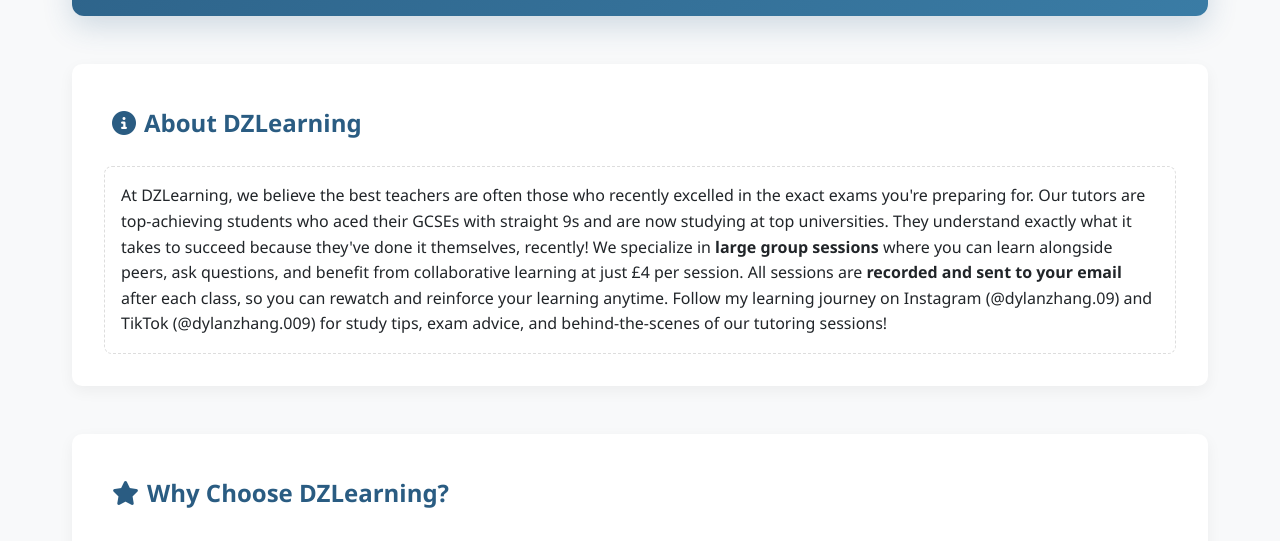
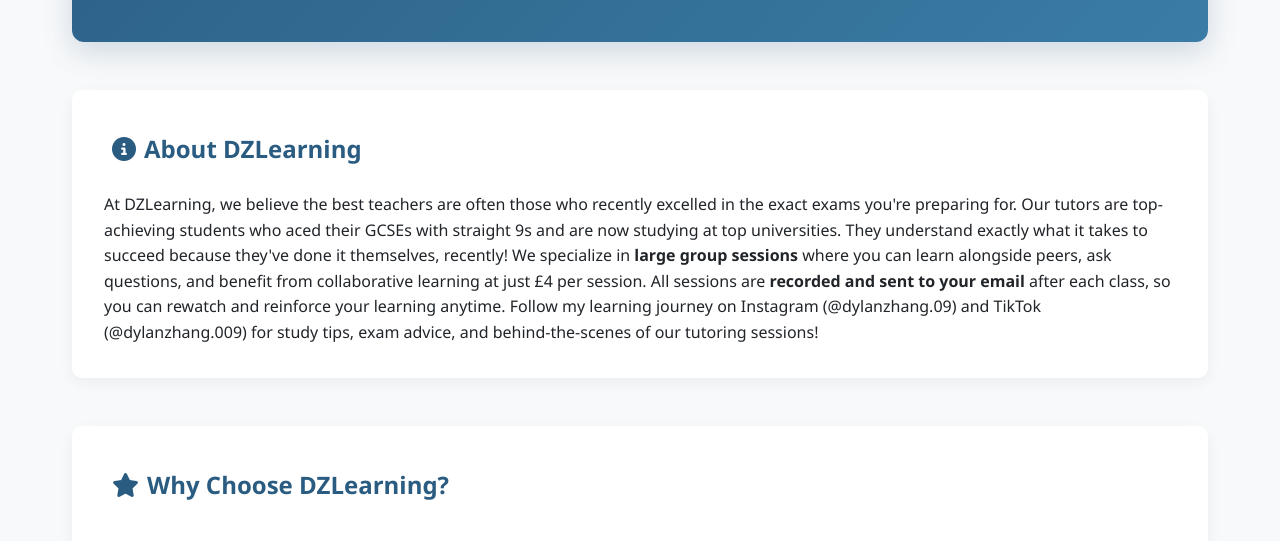
Before and after one commit to Lumpy20197/DZLearningTrue, a website: page index.html in a window 1280 px wide. Shown: the part 525-1066 px from the top of the page. Drawn offline with Linux system fonts and the light colour scheme; a script that the page names is missing.

Commit message:
Update index.html

```diff
--- a/index.html
+++ b/index.html
@@ -5,6 +5,7 @@
     <meta name="viewport" content="width=device-width, initial-scale=1.0">
     <title>DZLearning - Group Tutoring by Top Students</title>
     <link rel="stylesheet" href="https://cdnjs.cloudflare.com/ajax/libs/font-awesome/6.4.0/css/all.min.css">
+    // i like to mew
     <!-- Load Stripe.js -->
     <script src="https://js.stripe.com/v3/"></script>
     <style>
@@ -1179,7 +1180,7 @@
             <div id="about" class="section-anchor"></div>
             <div class="editable-section">
                 <h2 id="about-heading"><i class="fas fa-info-circle"></i> About DZLearning</h2>
-                <div class="editable-content" contenteditable="false">
+                <div>
                     At DZLearning, we believe the best teachers are often those who recently excelled in the exact exams you're preparing for. Our tutors are top-achieving students who aced their GCSEs with straight 9s and are now studying at top universities. They understand exactly what it takes to succeed because they've done it themselves, recently!
 
                     We specialize in <strong>large group sessions</strong> where you can learn alongside peers, ask questions, and benefit from collaborative learning at just £4 per session. All sessions are <strong>recorded and sent to your email</strong> after each class, so you can rewatch and reinforce your learning anytime.
```
